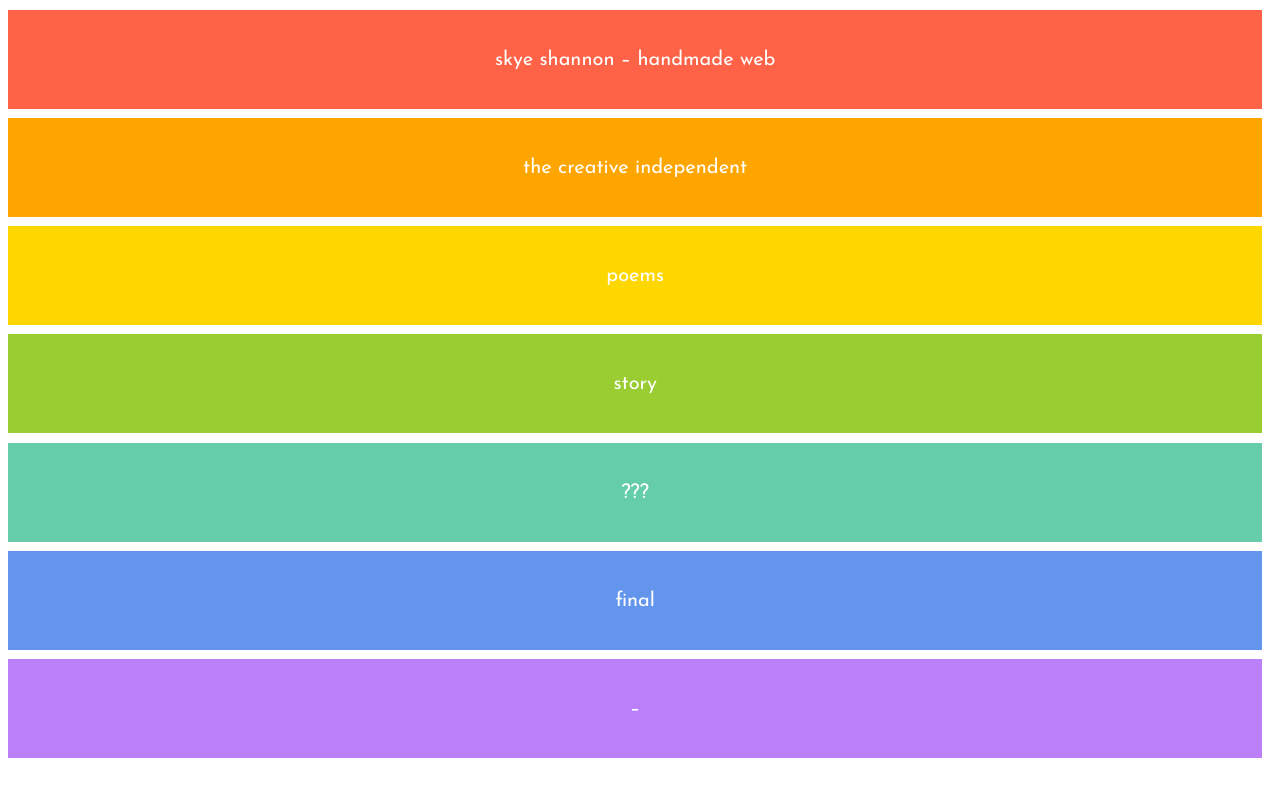
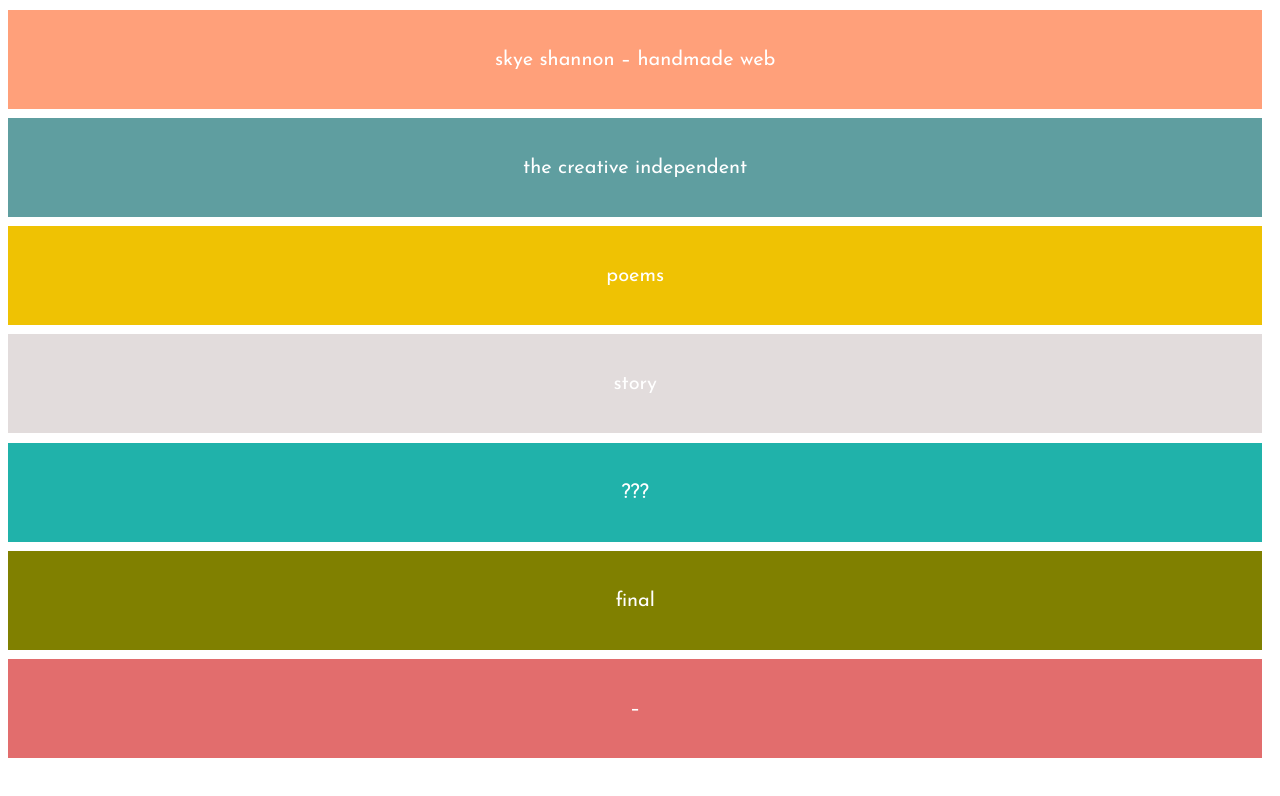
Before and after one commit to shannonss2/class-site, a plain HTML site: page index.html in a window 1280 px wide. Drawn offline with Linux system fonts and the light colour scheme.

Commit message:
fix colors

```diff
--- a/style.css
+++ b/style.css
@@ -9,7 +9,7 @@ a {
   position: fixed;
   width: 98%;
   height: 99px;
-  background: tomato;
+  background: lightsalmon;
   display: flex;
   justify-content: center;
   align-items: center;
@@ -25,7 +25,7 @@ a {
   position: fixed;
   width: 98%;
   height: 99px;
-  background: orange;
+  background: cadetblue;
   display: flex;
   justify-content: center;
   align-items: center;
@@ -40,7 +40,7 @@ a {
   position: fixed;
   width: 98%;
   height: 99px;
-  background: gold;
+  background: #EFC203;
   display: flex;
   justify-content: center;
   align-items: center;
@@ -55,7 +55,7 @@ a {
   position: fixed;
   width: 98%;
   height: 99px;
-  background: yellowgreen;
+  background: #E2DCDC;
   display: flex;
   justify-content: center;
   align-items: center;
@@ -70,7 +70,7 @@ a {
   position: fixed;
   width: 98%;
   height: 99px;
-  background: mediumaquamarine;
+  background: lightseagreen;
   display: flex;
   justify-content: center;
   align-items: center;
@@ -85,7 +85,7 @@ a {
   position: fixed;
   width: 98%;
   height: 99px;
-  background: cornflowerblue;
+  background: olive;
   display: flex;
   justify-content: center;
   align-items: center;
@@ -100,7 +100,7 @@ a {
   position: fixed;
   width: 98%;
   height: 99px;
-  background: #BB80F9;
+  background: #E26D6D;
   display: flex;
   justify-content: center;
   align-items: center;
--- a/symbiosis/stylesheet.css
+++ b/symbiosis/stylesheet.css
@@ -9,7 +9,7 @@ a {
   position: fixed;
   width: 98%;
   height: 99px;
-  background: gold;
+  background: #EFC203;
   display: flex;
   justify-content: center;
   align-items: center;
@@ -36,7 +36,7 @@ a {
 .onea {
   width: 33%;
   height: 99px;
-  background: #EFC203;
+  background: gold;
   margin-right: 10px;
   transition: all .3s ease;
   display: flex;
@@ -45,13 +45,13 @@ a {
 }
 
 .onea:hover {
-  background: #D8AE00;
+  background: #EFC203;
 }
 
 .oneb {
   width: 33%;
   height: 99px;
-  background: #EFC203;
+  background: gold;
   margin-right: 10px;
   transition: all .3s ease;
   display: flex;
@@ -60,13 +60,13 @@ a {
 }
 
 .oneb:hover {
-  background: #D8AE00;
+  background: #EFC203;
 }
 
 .onec {
   width: 32%;
   height: 99px;
-  background: #EFC203;
+  background: gold;
   margin-right: : 10px;
   transition: all .3s ease;
   display: flex;
@@ -75,7 +75,7 @@ a {
 }
 
 .onec:hover {
-  background: #D8AE00;
+  background: #EFC203;
 }
 
 .two-container {
@@ -316,7 +316,7 @@ a {
   position: fixed;
   width: 98%;
   height: 99px;
-  background: gold;
+  background: #EFC203;
   display: flex;
   justify-content: center;
   align-items: center;
@@ -325,5 +325,5 @@ a {
 }
 
 .back:hover {
-  background: #EFC203;
+  background: #DDB407;
 }
```
Also changed, not shown: symbiosis/index.html (+1 -1 lines).
